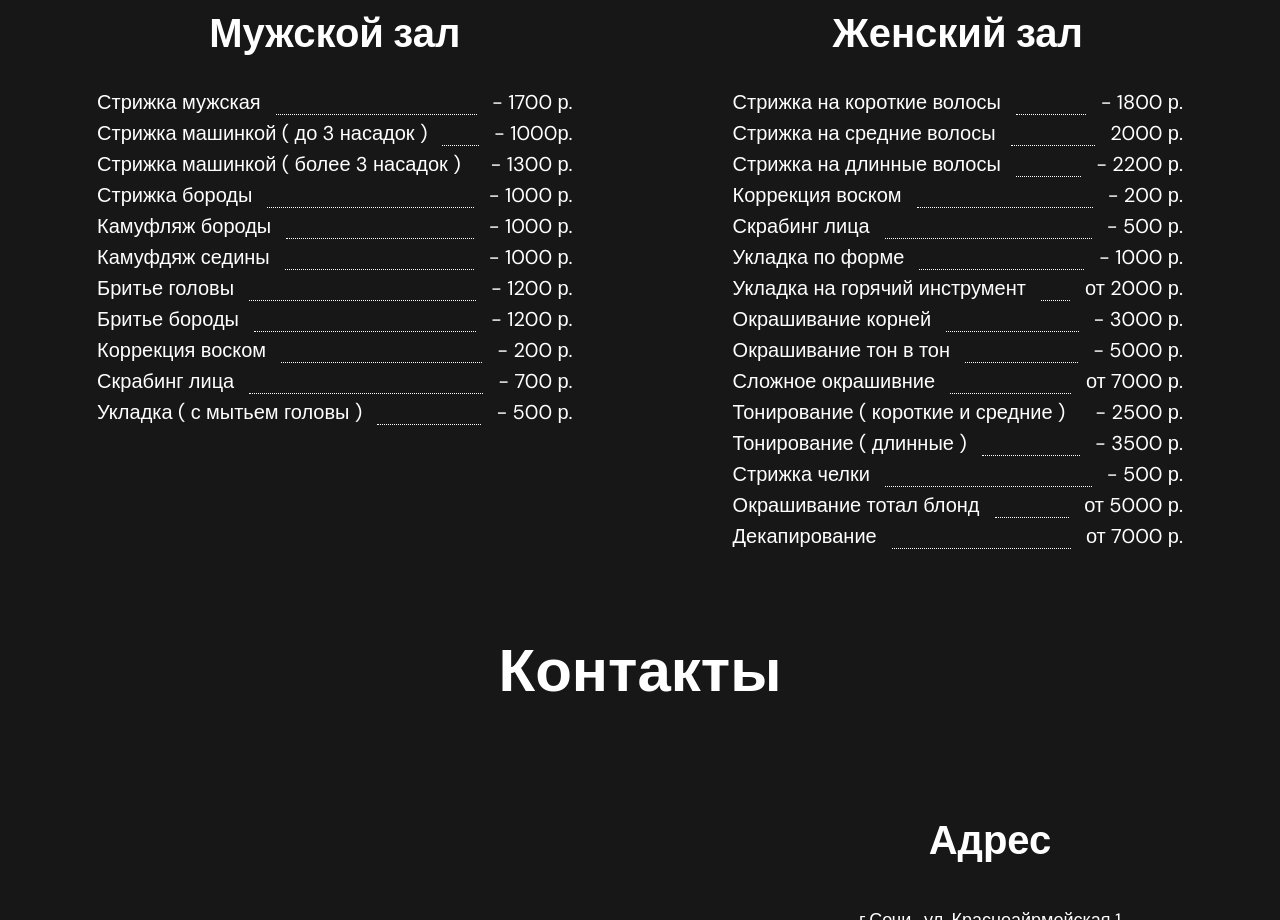
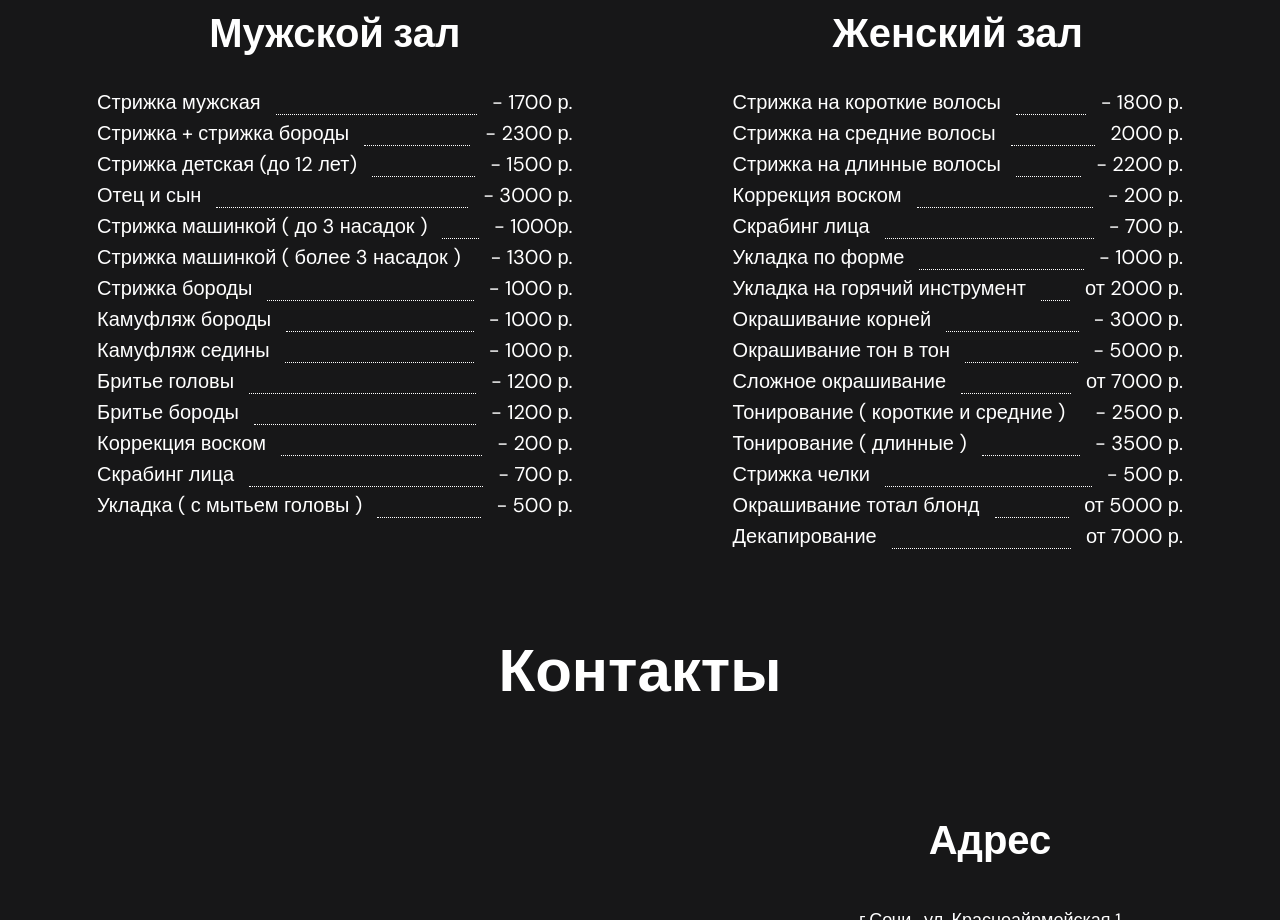
Before and after one commit to Vitaliihair/style-my-portfolio, a website: page index.html in a window 1280 px wide. Shown: the part 3480-4400 px from the top of the page. Drawn offline with Linux system fonts and the light colour scheme; a script that the page names is missing.

Commit message:
пары 6 июня

```diff
--- a/index.html
+++ b/index.html
@@ -113,11 +113,14 @@ P.S. Вишенка на торте - <br>
                 </h3>
                 <ul class="men-pricelist">
                     <li><span >Стрижка мужская</span><div class="fill"></div><span class="price"> - 1700 р.</span></li>
+                    <li><span >Стрижка + стрижка бороды</span><div class="fill"></div><span class="price"> - 2300 р.</span></li>
+                    <li><span >Стрижка детская (до 12 лет)</span><div class="fill"></div><span class="price"> - 1500 р.</span></li>
+                    <li><span >Отец и сын</span><div class="fill"></div><span class="price"> - 3000 р.</span></li>
                     <li><span>Стрижка машинкой ( до 3 насадок )</span><div class="fill"></div><span class="price"> - 1000р.</span></li>
                     <li><span>Стрижка машинкой ( более 3 насадок )</span><div class="fill"></div><span class="price"> - 1300 р.</span></li>
                     <li><span>Стрижка бороды</span><div class="fill"></div><span class="price"> - 1000 р.</span></li>
                     <li><span>Камуфляж бороды</span><div class="fill"></div><span class="price"> - 1000 р.</span></li>
-                    <li><span>Камуфдяж седины</span><div class="fill"></div><span class="price"> - 1000 р.</span></li>
+                    <li><span>Камуфляж седины</span><div class="fill"></div><span class="price"> - 1000 р.</span></li>
                     <li><span>Бритье головы</span><div class="fill"></div><span class="price"> - 1200 р.</span></li>
                     <li><span>Бритье бороды</span><div class="fill"></div><span class="price"> - 1200 р.</span></li>
                     <li><span>Коррекция воском</span><div class="fill"></div><span class="price"> - 200 р.</span></li>
@@ -134,12 +137,12 @@ P.S. Вишенка на торте - <br>
                     <li><span>Стрижка на средние волосы</span><div class="fill"></div><span class="price">2000 р.</span></li>
                     <li><span>Стрижка на длинные волосы</span><div class="fill"></div><span class="price"> - 2200 р.</span></li>
                     <li><span>Коррекция воском</span><div class="fill"></div><span class="price"> - 200 р.</span></li>
-                    <li><span>Скрабинг лица</span><div class="fill"></div><span class="price"> - 500 р.</span></li>
+                    <li><span>Скрабинг лица</span><div class="fill"></div><span class="price"> - 700 р.</span></li>
                     <li><span>Укладка по форме</span><div class="fill"></div><span class="price"> - 1000 р.</span></li>
                     <li><span>Укладка на горячий инструмент</span><div class="fill"></div><span class="price"> от 2000 р.</span></li>
                     <li><span>Окрашивание корней</span><div class="fill"></div><span class="price"> - 3000 р.</span></li>
                     <li><span>Окрашивание тон в тон</span><div class="fill"></div><span class="price"> - 5000 р.</span></li>
-                    <li><span>Сложное окрашивние</span><div class="fill"></div><span class="price"> от 7000 р.</span></li>
+                    <li><span>Сложное окрашивание</span><div class="fill"></div><span class="price"> от 7000 р.</span></li>
                     <li><span>Тонирование ( короткие и средние )</span><div class="fill"></div><span class="price"> - 2500 р.</span></li>
                     <li><span>Тонирование ( длинные )</span><div class="fill"></div><span class="price"> - 3500 р.</span></li>
                     <li><span>Стрижка челки</span><div class="fill"></div><span class="price"> - 500 р.</span></li>
```
